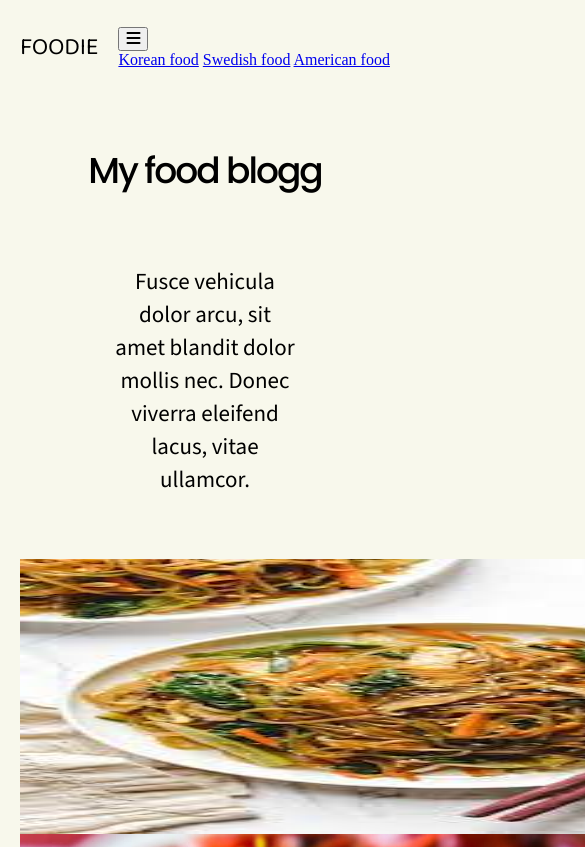
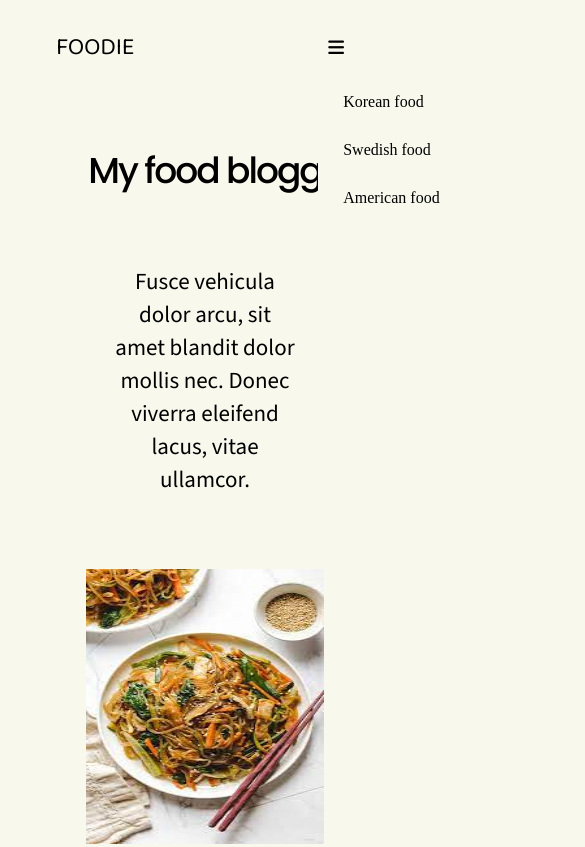
Before and after one commit to MariaKim1/Assignment13_responsivenavigation, a plain HTML site: page index.html in a window 390 px wide. Shown: the top 847 px of the page, 585 px wide, since content can reach past the window. Drawn offline with nearby package versions, Linux system fonts and the light colour scheme; a web font is replaced by a local one.

Commit message:
last last commit for today

```diff
--- a/styles/index.css
+++ b/styles/index.css
@@ -18,24 +18,12 @@ body {
 }
 
 .header-logo__desktop /* (h2) */{
-    font-family: 'Aldrich', sans-serif;
+    font-family: 'Baloo 2', sans-serif;
     font-size: 24px;
     font-weight: 400;
     line-height: 36px;
     letter-spacing: -0.25px;
     text-align: left;
-}
-
-.header-nav {
-    display: flex;
-}
-
-.header-nav__mobile {
-  display: none;
-}
-
-.fa-bars {
-  color: black;
 }
 
 .header-nav__item {
@@ -55,10 +43,52 @@ body {
     cursor: pointer;
 }
 
-/* ===== OVERLAY MENU  ====== */
+/* ===== DROP-DOWN MENU  ====== */
 
+.header-nav__dropdown {
+    position: relative;
+    display: inline-block;
+}
 
+.header-nav__dropdown-content {
+    display: none;
+    position: absolute;
+    background-color: rgb(248, 248, 236);
+    min-width: 200px;
+    padding: 10px;
+}
 
+.header-nav__dropdown-btn {
+    background-color: rgb(248, 248, 236);
+    color: rgb(0, 0, 0);
+    padding: 10px;
+    font-size: 18px;
+    border: none;
+    cursor: pointer;
+    display: none;
+    cursor: pointer;
+}
+
+.header-nav__dropdown-btn:hover {
+    color: rgb(252, 224, 224);
+}
+
+.fa-bars {
+    color: black;
+}
+
+.header-nav__content {
+    color: rgb(0, 0, 0);
+    min-width: auto;
+    padding: 15px;
+    text-decoration: none;
+    display: block;
+}
+
+.header-nav__content:hover {
+    background-color: rgb(248, 248, 236);
+    border: solid 1px rgb(0, 0, 0);
+}
 
 /* ===== MAIN CONTENT ====== */
 
@@ -73,7 +103,7 @@ main {
 
 h1 {
     font-family: 'Poppins', sans-serif;
-    font-size: 90px;
+    font-size: 75px;
     font-weight: 500;
     line-height: 102px;
     letter-spacing: -2px;
@@ -97,7 +127,6 @@ p {
     margin: auto;
 }
 
-
 .img-container {
     max-width: auto;
     margin-left: auto;
@@ -107,41 +136,45 @@ p {
     flex-wrap: wrap;
 }
 
-.img-crayfish {
+.img-food {
     max-height: 275px;
     margin: 10px;
 }
 
 /* ====== MEDIA QUERYS - START ====== */
 
-/* TABLET SCREEN */
-@media screen and (max-width: 768px) {
-  .header-logo__desktop {
-      font-family: 'Baloo 2', sans-serif;
-  }
-  .header-nav__item {
-    padding: 10px;
-  }
+
+@media screen and (max-width: 768px) { /* TABLET SCREEN */
+
+    /* --- @media: main --- */
+
     h1 {
         font-size: 52px;
     }
     .img-container {
         flex-direction: column;
     }
+
+    /* --- @media: nav --- */
+    .header-nav__item { display: none;}
+    .fa-solid:hover { display: block;}
+    .header-nav__dropdown-content { display: inline-block;}
+    .header-nav__dropdown-btn { display: block;}
+
+
 }
+
+/*@media .header-nav__dropdown-btn:hover {
+    .header-nav__dropdown-content {
+        display: inline-blo
+    }
+}*/
 
 /* Mobile screen */
 @media screen and (max-width: 479px) {
     h1 {
         font-size: 36px;
     }
-  .header-nav {
-    display: none;
-  }
-  .header-nav__mobile {
-    display: flex;
-    min-width: 42px;
-  }
 }
 
 
```
Lines whose indentation alone changed are shown as unchanged.
